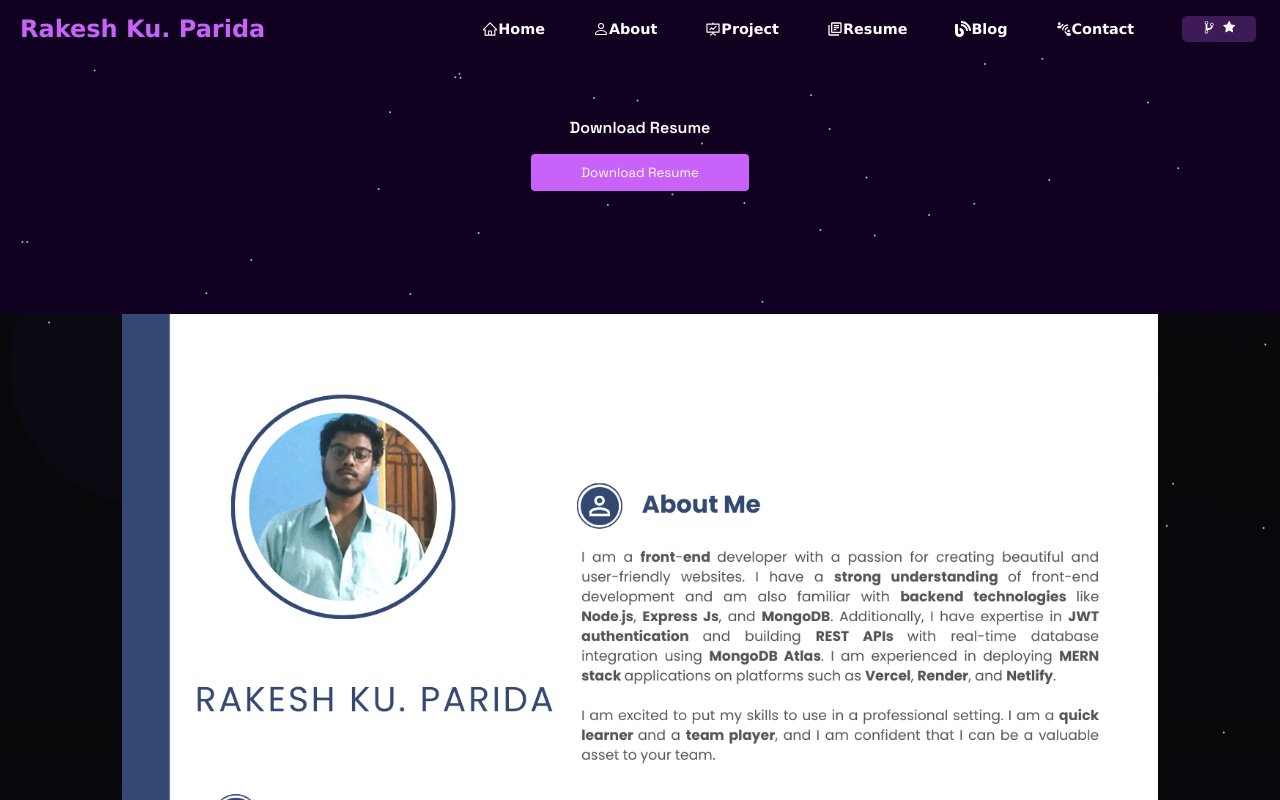
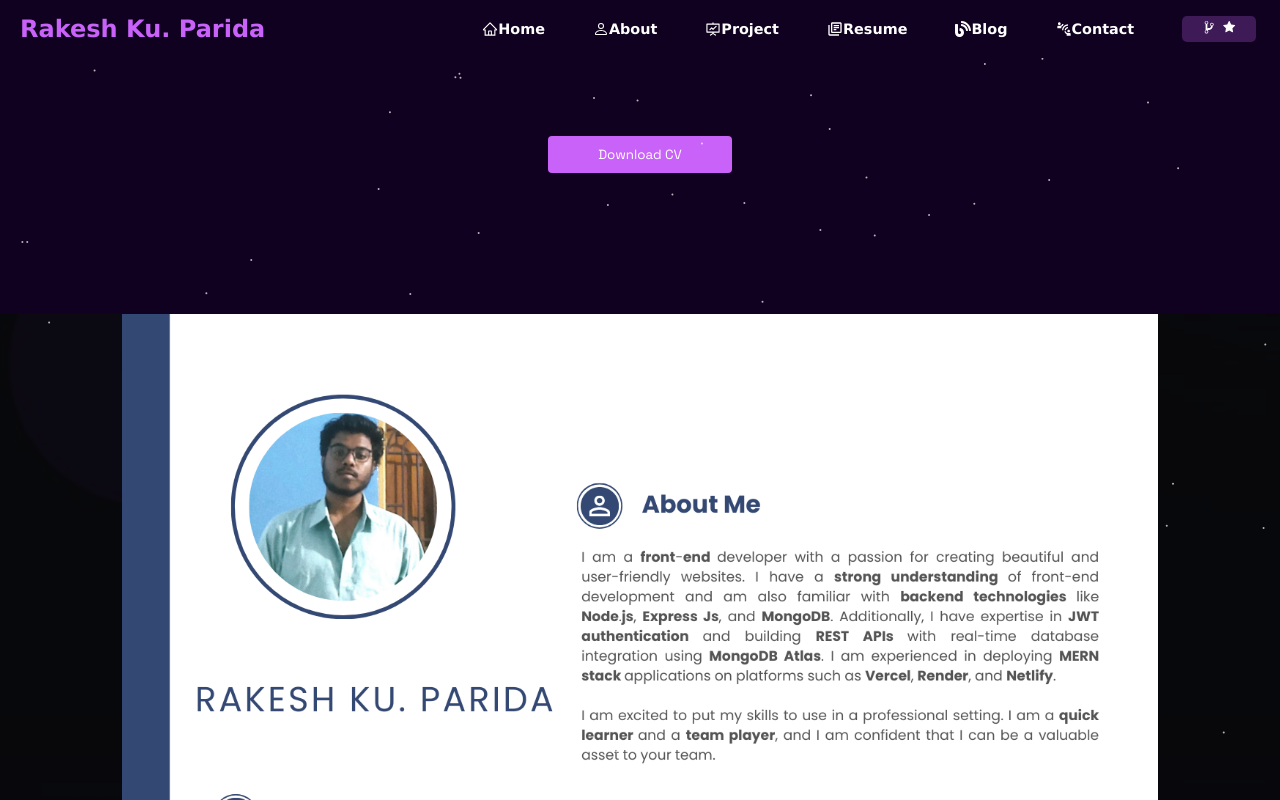
Before and after one commit to Rakesh-99/Portfolio, a React (Create React App) app: page /resume in a window 1280 px wide. Shown: the top 800 px of the page. Built offline with nearby package versions, Linux system fonts and the light colour scheme.

Commit message:
Ui enhancement

```diff
--- a/src/Components/Projects/ProjectCardData.js
+++ b/src/Components/Projects/ProjectCardData.js
@@ -9,6 +9,13 @@ import WeatherAppImg from '../Assets/Project4.png';
 
 
 const ProjectCardData = [
+    {
+        imgSrc: MernBlogImg,
+        projectTitle: 'MERN STACK blog webapp',
+        aboutProject: 'I have created a multi-page MERN Stack blog app using React and Tailwind Css for the front-end, and Node.js, Express Js, and MongoDB for the backend ',
+        url1: 'https://tech-talk-ochre.vercel.app/',
+        url2: 'https://github.com/Rakesh-99/Blog-App'
+    },
     {
         imgSrc: ProjectImg3,
         projectTitle: 'MERN STACK CRUD Operation',
@@ -22,14 +29,6 @@ const ProjectCardData = [
         aboutProject: 'My personal portfolio is a showcase of my skills and accomplishments as a web developer.It was built using React, a powerful JavaScript library for building user interface, to create an interactive and visually appealing web presence.',
         url1: 'https://react-personal-portfolio-coral.vercel.app/',
         url2: 'https://github.com/Rakesh-99/React-Personal-Portfolio-'
-    },
-
-    {
-        imgSrc: MernBlogImg,
-        projectTitle: 'MERN STACK blog webapp',
-        aboutProject: 'I have created a multi-page MERN Stack blog app using React and Tailwind Css for the front-end, and Node.js, Express Js, and MongoDB for the backend ',
-        url1: 'https://tech-talk-ochre.vercel.app/',
-        url2: 'https://github.com/Rakesh-99/Blog-App'
     },
     {
         imgSrc: WeatherAppImg,
--- a/src/Components/Resume/Resume.css
+++ b/src/Components/Resume/Resume.css
@@ -46,3 +46,6 @@
 .showResume img {
 	width: 90%;
 }
+.downloadCV:active{
+	background-color: greenyellow;
+}
--- a/src/Components/Resume/Resume.js
+++ b/src/Components/Resume/Resume.js
@@ -18,9 +18,9 @@ const Resume = () => {
 
             <div className="mainResumeContainer">
                 <div className="resumeContainer">
-                    <p>Download Resume</p>
+
                     <a href={myResume} target='_blank'>
-                        <button> Download Resume</button>
+                        <button className='downloadCV'> Download CV</button>
                     </a>
                 </div>
                 <div className="showResume ">
```
